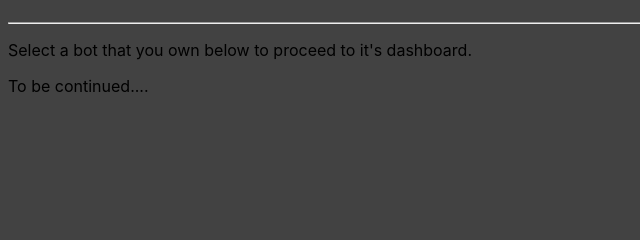
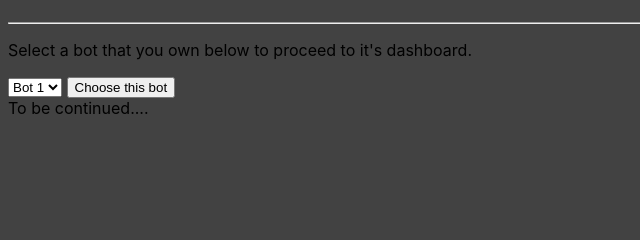
Before and after one commit to cgrok/dashboard, a Python web app: template templates/profile.html in a window 1280 px wide. Shown: the part 68-308 px from the top of the page, without its empty margins (0-640 px from the left). Run offline with Jinja, Linux system fonts and the light colour scheme; the template is opened without the code that fills it, so the values that code supplies are empty.

Commit message:
let user pick a bot basics

```diff
--- a/templates/profile.html
+++ b/templates/profile.html
@@ -28,6 +28,14 @@
             }
         </style>
         <p>Select a bot that you own below to proceed to it's dashboard.</p>
+        <form>
+            <select name="Bots">
+                <option value="Bot 1">Bot 1</option>
+                <option value="Bot 2">Bot 2</option>
+                <option value="Bot 3">Bot 3</option>
+            </select>
+            <input type="submit" value="Choose this bot">
+        </form>
         <footer>
             To be continued....
         </footer>
```
